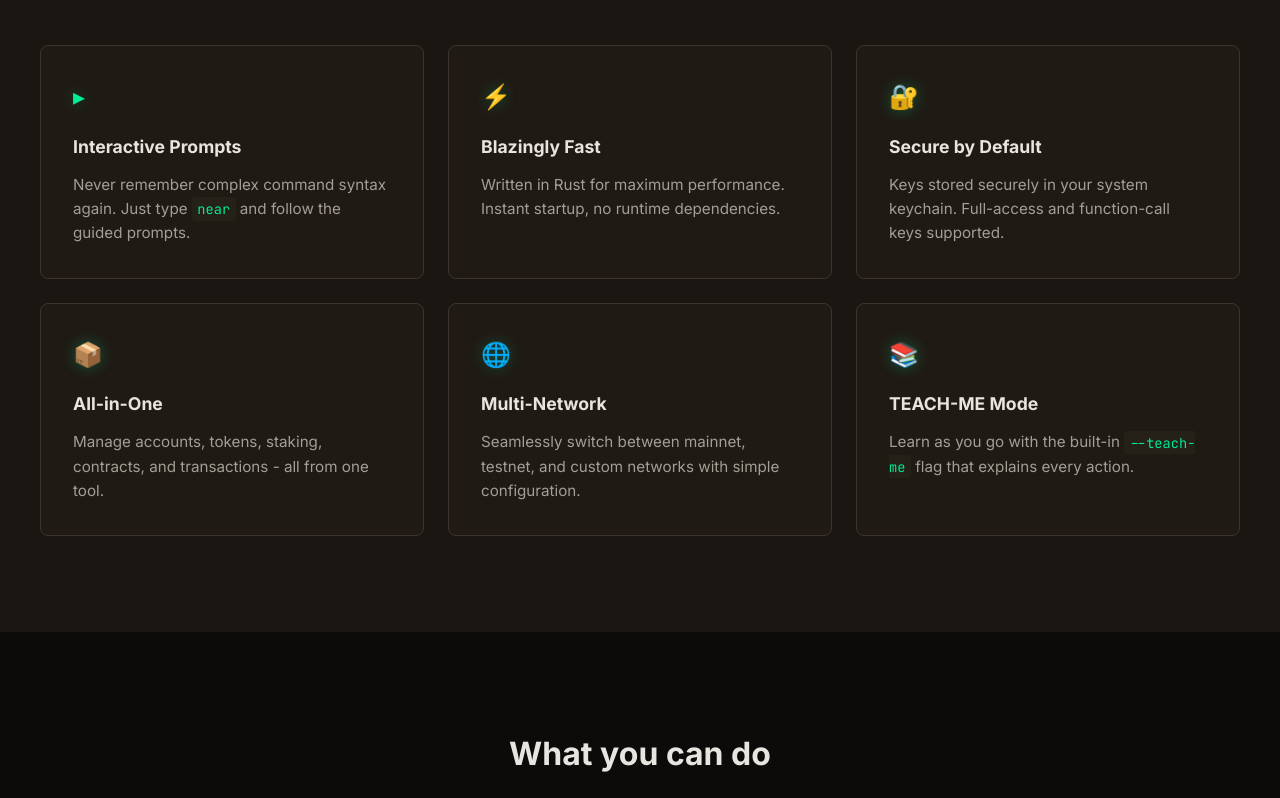
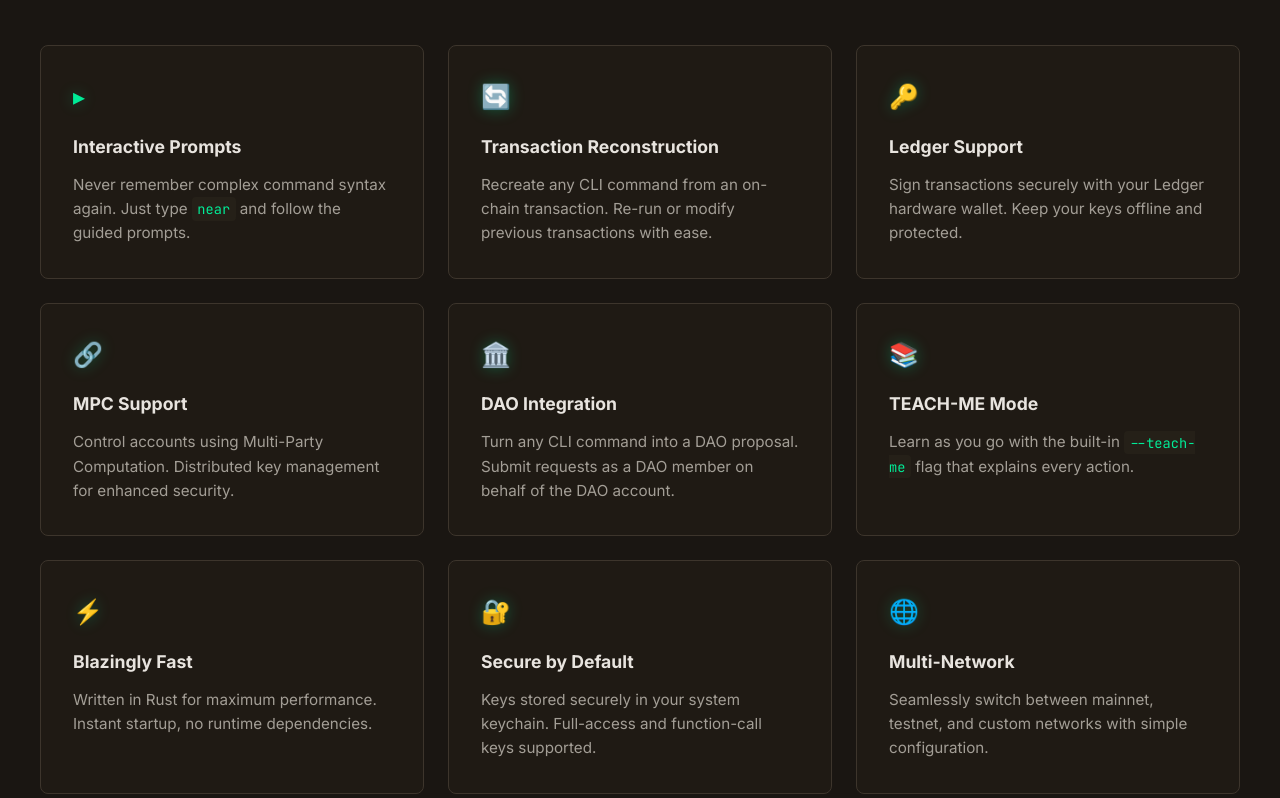
Before and after one commit to near-cli-rs/near-cli-rs.github.io, a plain HTML site: page index.html in a window 1280 px wide. Shown: the part 1403-2201 px from the top of the page. Drawn offline with Linux system fonts and the light colour scheme.

Commit message:
Highlight more features

```diff
--- a/index.html
+++ b/index.html
@@ -125,6 +125,31 @@
                 <p>Never remember complex command syntax again. Just type <code>near</code> and follow the guided prompts.</p>
             </div>
             <div class="feature-card">
+                <div class="feature-icon">🔄</div>
+                <h3>Transaction Reconstruction</h3>
+                <p>Recreate any CLI command from an on-chain transaction. Re-run or modify previous transactions with ease.</p>
+            </div>
+            <div class="feature-card">
+                <div class="feature-icon">🔑</div>
+                <h3>Ledger Support</h3>
+                <p>Sign transactions securely with your Ledger hardware wallet. Keep your keys offline and protected.</p>
+            </div>
+            <div class="feature-card">
+                <div class="feature-icon">🔗</div>
+                <h3>MPC Support</h3>
+                <p>Control accounts using Multi-Party Computation. Distributed key management for enhanced security.</p>
+            </div>
+            <div class="feature-card">
+                <div class="feature-icon">🏛️</div>
+                <h3>DAO Integration</h3>
+                <p>Turn any CLI command into a DAO proposal. Submit requests as a DAO member on behalf of the DAO account.</p>
+            </div>
+            <div class="feature-card">
+                <div class="feature-icon">📚</div>
+                <h3>TEACH-ME Mode</h3>
+                <p>Learn as you go with the built-in <code>--teach-me</code> flag that explains every action.</p>
+            </div>
+            <div class="feature-card">
                 <div class="feature-icon">⚡</div>
                 <h3>Blazingly Fast</h3>
                 <p>Written in Rust for maximum performance. Instant startup, no runtime dependencies.</p>
@@ -135,19 +160,9 @@
                 <p>Keys stored securely in your system keychain. Full-access and function-call keys supported.</p>
             </div>
             <div class="feature-card">
-                <div class="feature-icon">📦</div>
-                <h3>All-in-One</h3>
-                <p>Manage accounts, tokens, staking, contracts, and transactions - all from one tool.</p>
-            </div>
-            <div class="feature-card">
                 <div class="feature-icon">🌐</div>
                 <h3>Multi-Network</h3>
                 <p>Seamlessly switch between mainnet, testnet, and custom networks with simple configuration.</p>
-            </div>
-            <div class="feature-card">
-                <div class="feature-icon">📚</div>
-                <h3>TEACH-ME Mode</h3>
-                <p>Learn as you go with the built-in <code>--teach-me</code> flag that explains every action.</p>
             </div>
         </div>
     </section>
```
Also changed, not shown: 1 other file.
